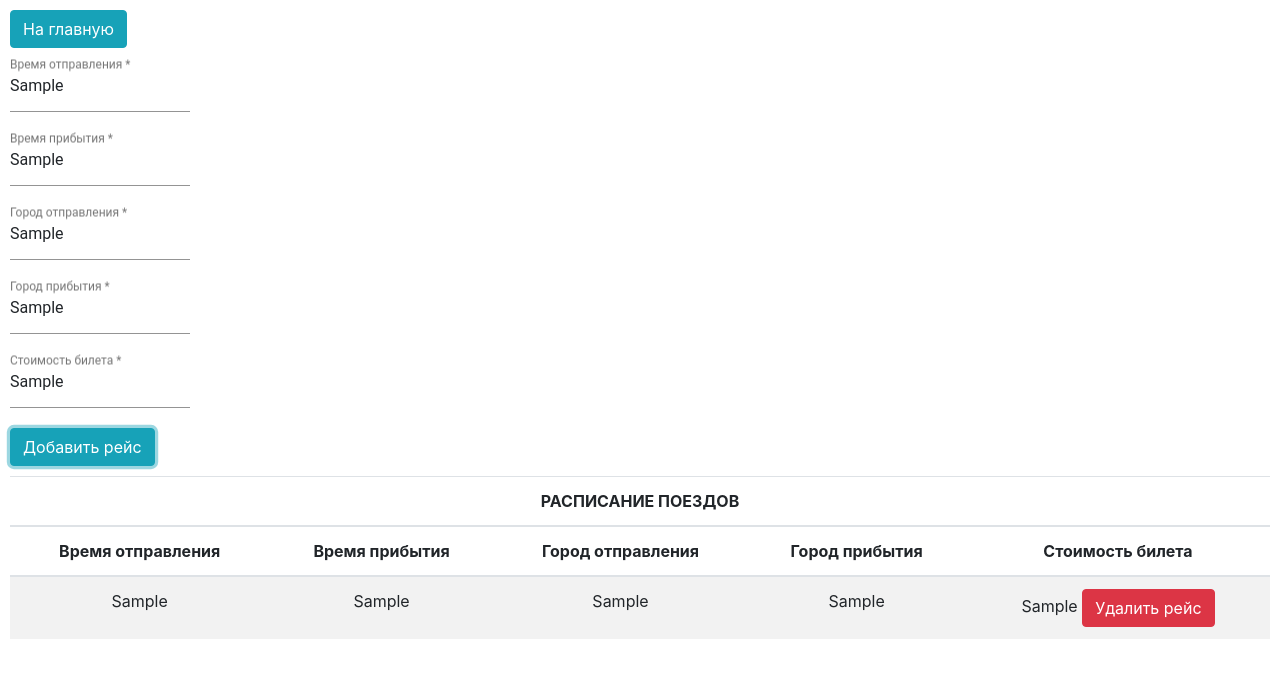
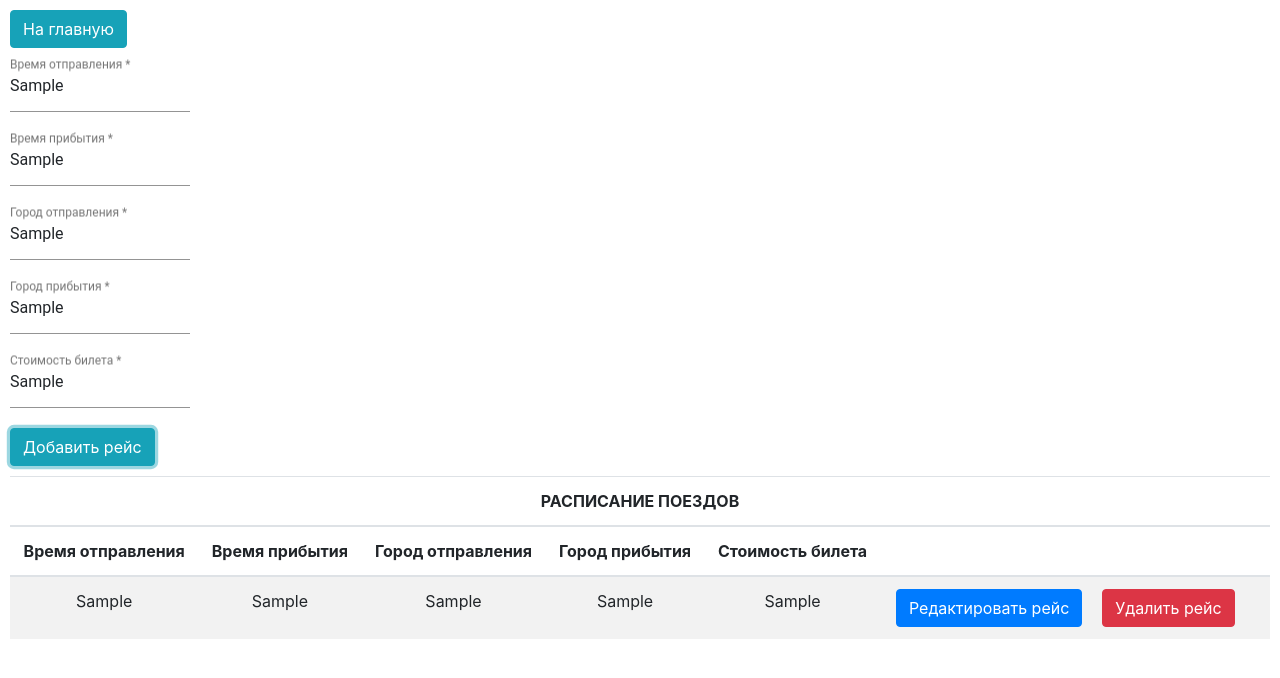
Before and after one commit to alialiev10/trains, an Angular app: page /schedule in a window 1280 px wide. Both pictures are taken after typing "Sample", "Sample", "Sample", "Sample", "Sample" into the empty fields and a click on the button "Добавить рейс". Shown: the top 678 px of the page. Built offline with nearby package versions, Linux system fonts and the light colour scheme.

Commit message:
Добавлено редактирование поездов

```diff
--- a/src/app/schedule/schedule.component.html
+++ b/src/app/schedule/schedule.component.html
@@ -42,7 +42,7 @@
 <table class="table table-striped">
   <thead>
   <tr>
-    <th colspan="5">
+    <th colspan="6">
       РАСПИСАНИЕ ПОЕЗДОВ
     </th>
   </tr>
@@ -62,17 +62,57 @@
     <th>
       Стоимость билета
     </th>
+    <th></th>
   </tr>
   </thead>
 
   <tbody>
   <tr *ngFor="let trip of trips; let i = index">
-    <td>{{trip.departureTime}}</td>
-    <td>{{trip.arrivalTime}}</td>
-    <td>{{trip.departureCity}}</td>
-    <td>{{trip.arrivalCity}}</td>
-    <td>{{trip.price}}
-      <button (click)="deleteTrip(i)" class="btn btn-danger">Удалить рейс</button>
+    <td>
+      <ng-container *ngIf="!trip.isEditable">{{trip.departureTime}}</ng-container>
+      <input *ngIf="trip.isEditable"
+             class="form-control"
+             type="text"
+             [(ngModel)]="trip.departureTime">
+    </td>
+    <td>
+      <ng-container *ngIf="!trip.isEditable">{{trip.arrivalTime}}</ng-container>
+      <input *ngIf="trip.isEditable"
+             class="form-control"
+             type="text"
+             [(ngModel)]="trip.arrivalTime">
+    </td>
+    <td>
+      <ng-container *ngIf="!trip.isEditable">{{trip.departureCity}}</ng-container>
+      <input *ngIf="trip.isEditable"
+             class="form-control"
+             type="text"
+             [(ngModel)]="trip.departureCity">
+    </td>
+    <td>
+      <ng-container *ngIf="!trip.isEditable">{{trip.arrivalCity}}</ng-container>
+      <input *ngIf="trip.isEditable"
+             class="form-control"
+             type="text"
+             [(ngModel)]="trip.arrivalCity">
+    </td>
+    <td>
+      <ng-container *ngIf="!trip.isEditable">{{trip.price}}</ng-container>
+      <input *ngIf="trip.isEditable"
+             class="form-control"
+             type="text"
+             [(ngModel)]="trip.price">
+    </td>
+    <td>
+      <div class="btns">
+        <button (click)="editTrip(trip)"
+                class="btn"
+                [ngClass]="trip.isEditable ? 'btn-success' : 'btn-primary'">
+          <ng-container *ngIf="!trip.isEditable">Редактировать рейс</ng-container>
+          <ng-container *ngIf="trip.isEditable">Сохранить</ng-container>
+        </button>
+        <button [disabled]="trip.isEditable" (click)="deleteTrip(i)" class="btn btn-danger">Удалить рейс</button>
+      </div>
     </td>
   </tr>
   </tbody>
--- a/src/app/schedule/schedule.component.scss
+++ b/src/app/schedule/schedule.component.scss
@@ -5,3 +5,7 @@ input {
   margin-bottom: 10px;
   margin-right: 20px;
 }
+.btns {
+  .btn {
+    margin-right: 20px;
+  } }
--- a/src/app/schedule/schedule.component.ts
+++ b/src/app/schedule/schedule.component.ts
@@ -16,6 +16,7 @@ export class ScheduleComponent implements OnInit, OnDestroy {
   public departureCity = new FormControl('', [Validators.required]);
   public arrivalCity = new FormControl('', [Validators.required]);
   public price = new FormControl('', [Validators.required]);
+
 
   constructor(private formBuilder: FormBuilder,
               private ls: LocalStorageService) {
@@ -49,6 +50,24 @@ export class ScheduleComponent implements OnInit, OnDestroy {
   public deleteTrip(index: number): void {
     this.trips.splice(index, 1);
   }
+
+  public editTrip(trip: Trip): void {
+    let isHasUnfilledField: boolean;
+    if (trip.isEditable) {
+      for (const key of Object.keys(trip)) {
+        if (trip[key] === '') {
+          isHasUnfilledField = true;
+          break;
+        }
+      }
+    }
+
+    if (trip.isEditable && isHasUnfilledField) {
+      return;
+    }
+
+    trip.isEditable = !trip.isEditable;
+  }
 }
 
 class Trip {
@@ -57,6 +76,7 @@ class Trip {
   public departureCity: string;
   public arrivalCity: string;
   public price: number;
+  public isEditable: boolean;
 
   constructor(tripAdditionFormValue) {
     this.departureTime = tripAdditionFormValue.departureTime;
```
